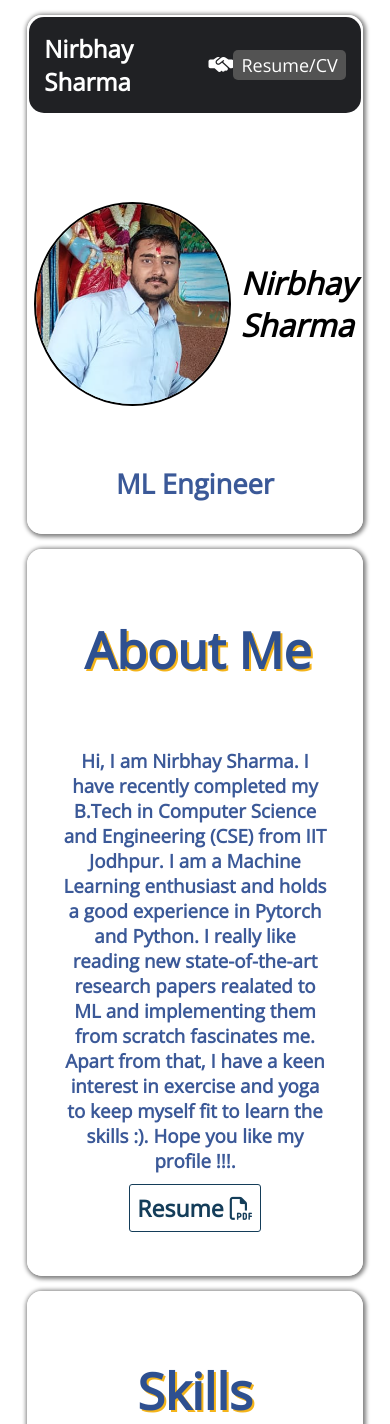
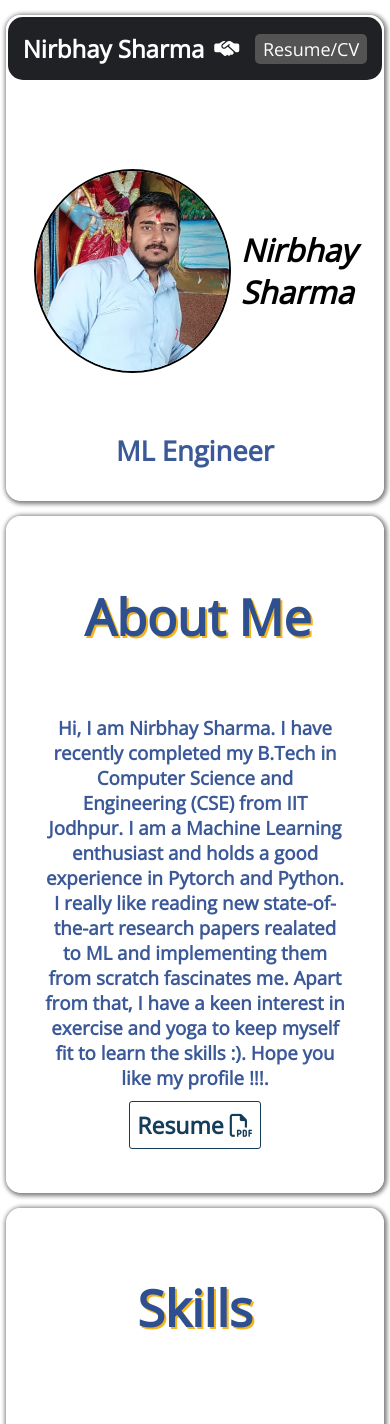
Before and after one commit to nirbhay-design/portfolio-django, a Django app: page / in a window 390 px wide. Shown: the top 1424 px of the page. Run offline with Django 4.2, Linux system fonts and the light colour scheme; some libraries are stand-ins or nearby versions.

Commit message:
adding files

```diff
--- a/portfolio/settings.py
+++ b/portfolio/settings.py
@@ -24,7 +24,7 @@ BASE_DIR = Path(__file__).resolve().parent.parent
 SECRET_KEY = 'django-insecure-zuvbia3au8z(1tu*2#00-yx!%=+(b!2j+a8#-mf@fswxjzq@1_'
 
 # SECURITY WARNING: don't run with debug turned on in production!
-DEBUG = False
+DEBUG = True
 
 ALLOWED_HOSTS = ['.vercel.app','.now.sh','localhost','127.0.0.1']
 
--- a/static/home.css
+++ b/static/home.css
@@ -416,7 +416,17 @@ a {
     }
 }
 
+/* @media only screen and (max-width:500) {
+    .upper__content {
+        width:100%;
+    }
+} */
+
 @media only screen and (max-width:700px) {
+    .upper__content, .footer-nirbhay-final {
+        width:96%;
+    }
+
     .project-container {
         width:80%;
         margin-left:auto;
```
